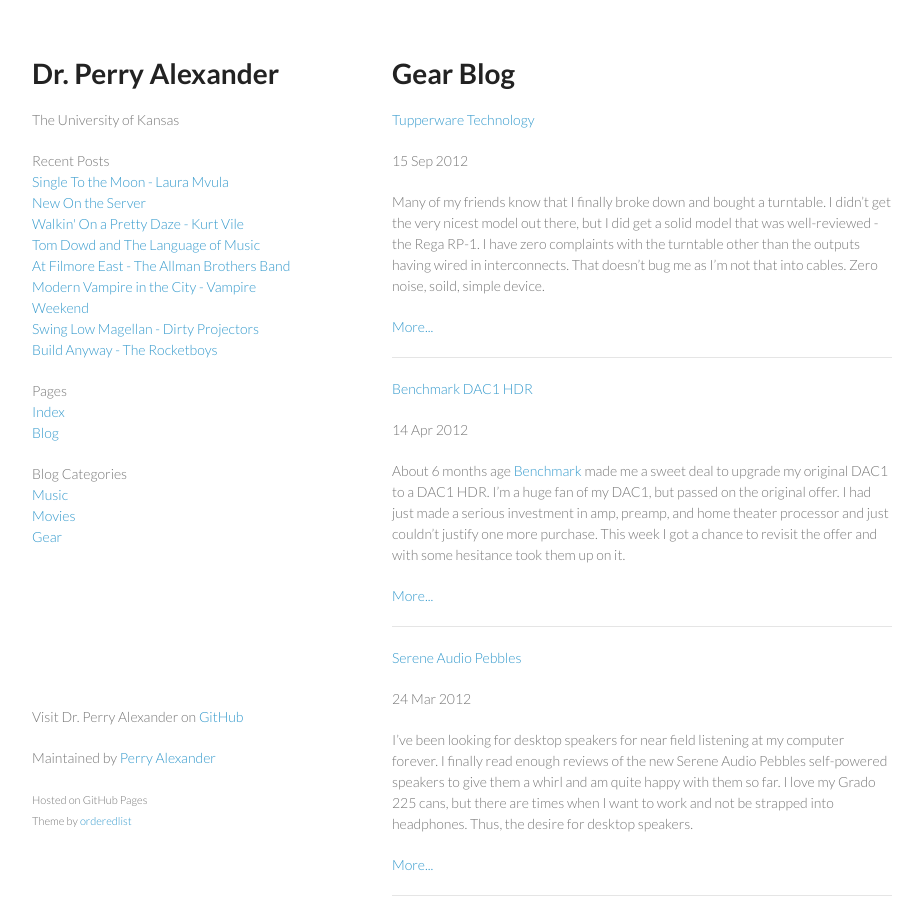
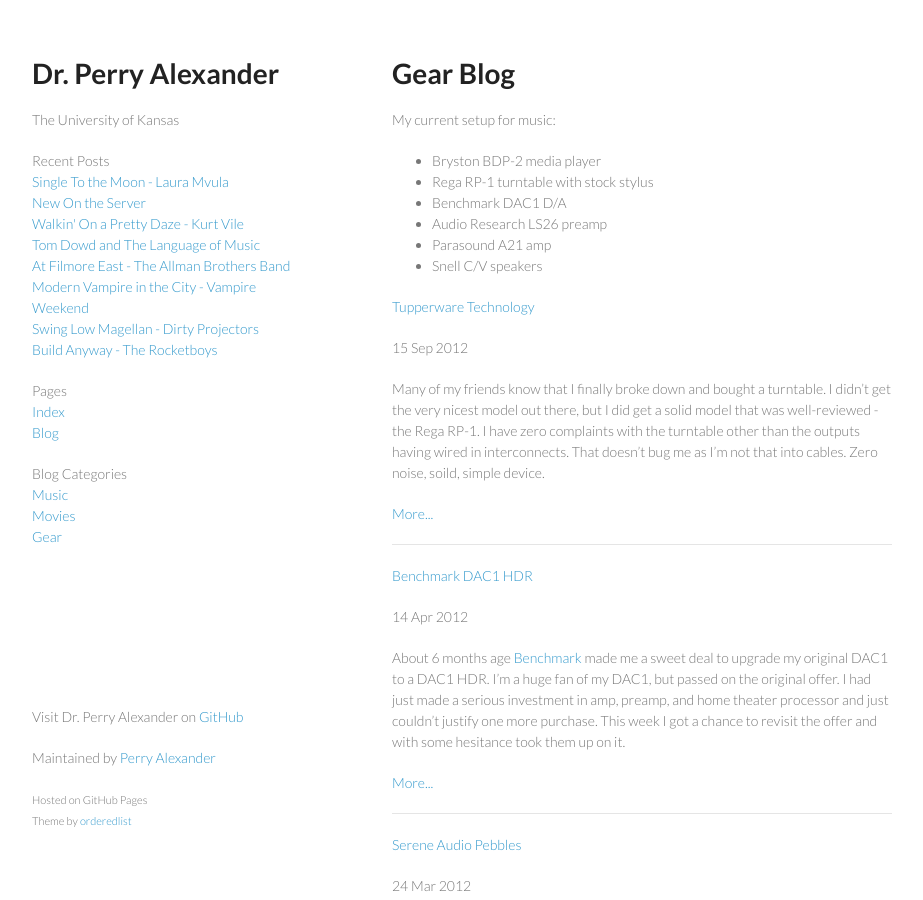
Before and after one commit to palexand/palexand.github.io, a Jekyll site: the page built from gear.md, in a window 1280 px wide and 900 px high. Shown: the whole window, without its empty margins (178-1101 px from the left). Built offline with Jekyll 4.4.1, drawn with Linux system fonts in a browser that asks for light colours.

Commit message:
updating gear list

```diff
--- a/gear.md
+++ b/gear.md
@@ -4,6 +4,15 @@
 ---
 
 # Gear Blog
+
+My current setup for music:
+
+* Bryston BDP-2 media player
+* Rega RP-1 turntable with stock stylus
+* Benchmark DAC1 D/A
+* Audio Research LS26 preamp
+* Parasound A21 amp
+* Snell C/V speakers
 
 {% for post in site.categories.gear %}
 
```
